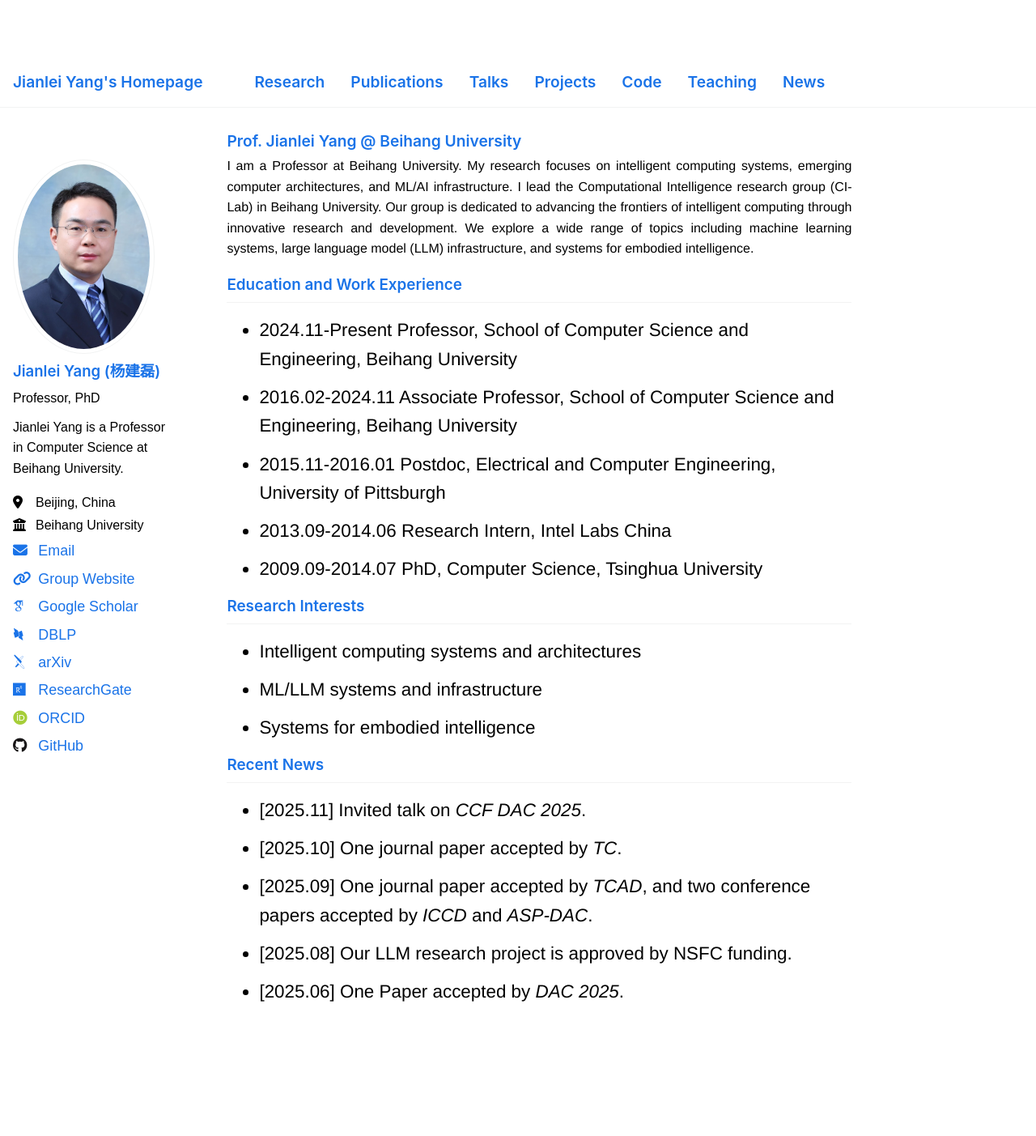
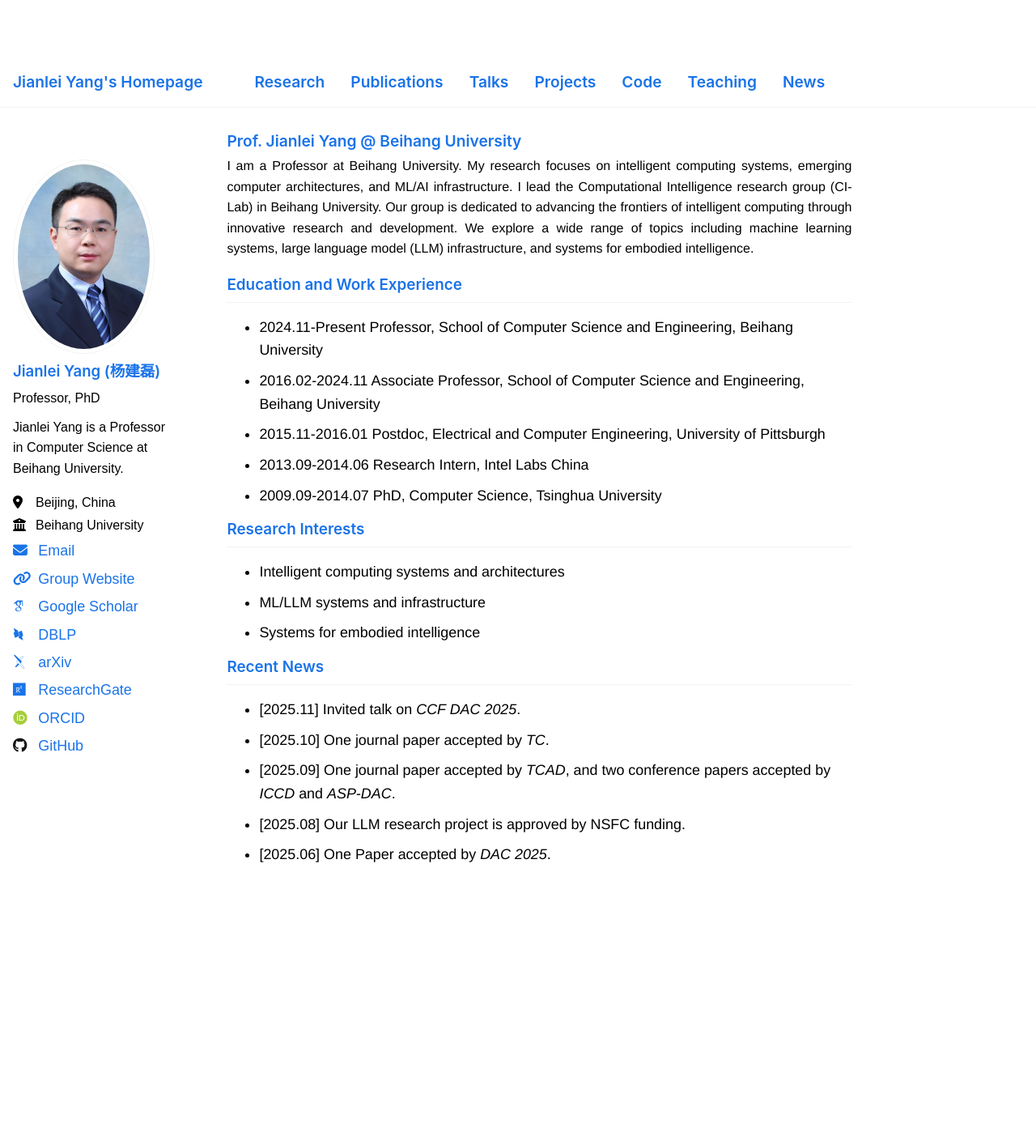
Before and after one commit to dogrush/dogrush.github.io, a Jekyll site: the page built from _pages/about.md, in a window 1280 px wide. Shown: the whole page at 81% size. Built offline with Jekyll 4.4.1, drawn with Linux system fonts in a browser that asks for light colours; some web fonts are replaced; after the commit the page ends 1230 px from its top, so only the background shows below that.

Commit message:
modified:   _sass/layout/_page.scss

```diff
--- a/_sass/layout/_page.scss
+++ b/_sass/layout/_page.scss
@@ -55,8 +55,12 @@
     border-bottom: 1px solid var(--global-border-color);
   }
 
-  p, li, dl {
+  p, dl {
     font-size: $type-size-medium;
+  }
+
+  li {
+    font-size: $type-size-small;
   }
 
   /* paragraph indents */
```
